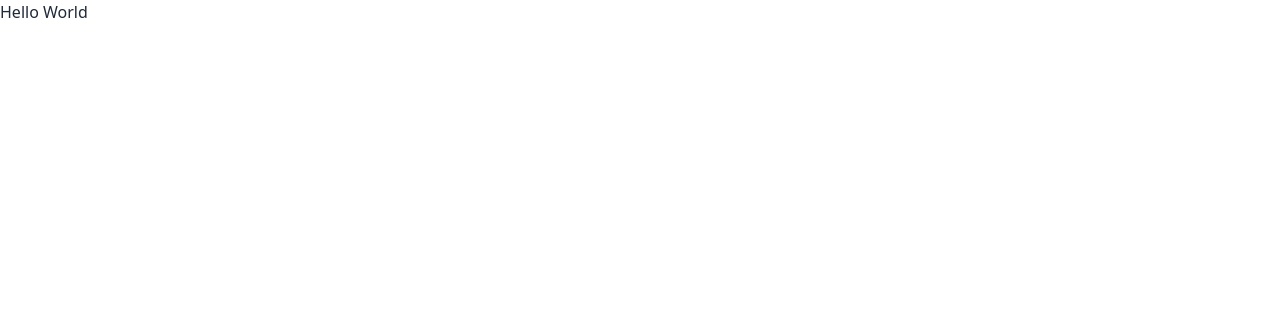
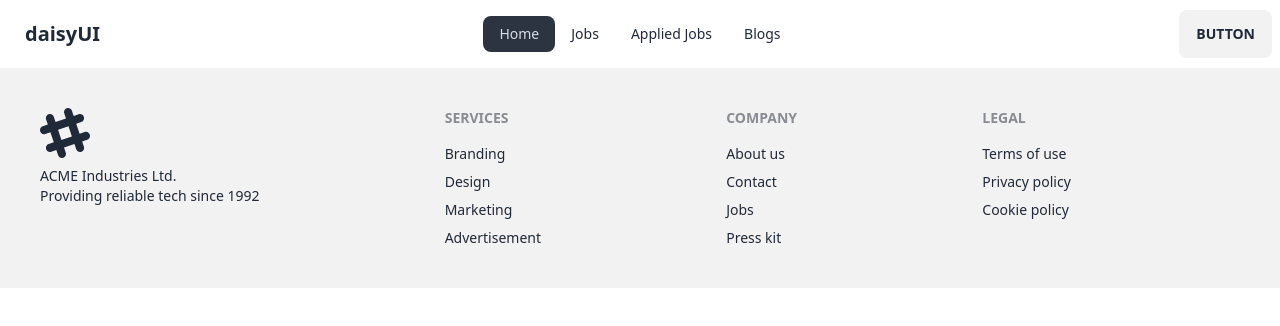
Before and after one commit to codermahbub20/carrer-hub-react-project, a React (Vite) app: page / in a window 1280 px wide. Shown: the top 326 px of the page. Built offline with nearby package versions, Linux system fonts and the light colour scheme.

Commit message:
Nav bar and footer section are complete

```diff
--- /dev/null
+++ b/src/Components/AppliedJobs/AppliedJobs.jsx
@@ -0,0 +1,11 @@
+
+
+const AppliedJobs = () => {
+    return (
+        <div>
+            <h1>Applied Jobs Section</h1>
+        </div>
+    );
+};
+
+export default AppliedJobs;
--- /dev/null
+++ b/src/Components/ErrorPage/ErrorPage.jsx
@@ -0,0 +1,13 @@
+import { Link } from "react-router-dom";
+
+
+const ErrorPage = () => {
+    return (
+        <div >
+            <h1>Opppssss !!!!!!!!!!!!!!!!!!</h1>
+            <button className="btn btn-primary"><Link to="/">Go Back To Home</Link></button>
+        </div>
+    );
+};
+
+export default ErrorPage;
--- a/src/Components/Footer/Footer.jsx
+++ b/src/Components/Footer/Footer.jsx
@@ -1,8 +1,31 @@
 const Footer = () => {
     return (
-        <div>
-
-        </div>
+        <footer className="footer p-10 bg-base-200 text-base-content">
+            <aside>
+                <svg width="50" height="50" viewBox="0 0 24 24" xmlns="http://www.w3.org/2000/svg" fillRule="evenodd" clipRule="evenodd" className="fill-current"><path d="M22.672 15.226l-2.432.811.841 2.515c.33 1.019-.209 2.127-1.23 2.456-1.15.325-2.148-.321-2.463-1.226l-.84-2.518-5.013 1.677.84 2.517c.391 1.203-.434 2.542-1.831 2.542-.88 0-1.601-.564-1.86-1.314l-.842-2.516-2.431.809c-1.135.328-2.145-.317-2.463-1.229-.329-1.018.211-2.127 1.231-2.456l2.432-.809-1.621-4.823-2.432.808c-1.355.384-2.558-.59-2.558-1.839 0-.817.509-1.582 1.327-1.846l2.433-.809-.842-2.515c-.33-1.02.211-2.129 1.232-2.458 1.02-.329 2.13.209 2.461 1.229l.842 2.515 5.011-1.677-.839-2.517c-.403-1.238.484-2.553 1.843-2.553.819 0 1.585.509 1.85 1.326l.841 2.517 2.431-.81c1.02-.33 2.131.211 2.461 1.229.332 1.018-.21 2.126-1.23 2.456l-2.433.809 1.622 4.823 2.433-.809c1.242-.401 2.557.484 2.557 1.838 0 .819-.51 1.583-1.328 1.847m-8.992-6.428l-5.01 1.675 1.619 4.828 5.011-1.674-1.62-4.829z"></path></svg>
+                <p>ACME Industries Ltd.<br />Providing reliable tech since 1992</p>
+            </aside>
+            <nav>
+                <header className="footer-title">Services</header>
+                <a className="link link-hover">Branding</a>
+                <a className="link link-hover">Design</a>
+                <a className="link link-hover">Marketing</a>
+                <a className="link link-hover">Advertisement</a>
+            </nav>
+            <nav>
+                <header className="footer-title">Company</header>
+                <a className="link link-hover">About us</a>
+                <a className="link link-hover">Contact</a>
+                <a className="link link-hover">Jobs</a>
+                <a className="link link-hover">Press kit</a>
+            </nav>
+            <nav>
+                <header className="footer-title">Legal</header>
+                <a className="link link-hover">Terms of use</a>
+                <a className="link link-hover">Privacy policy</a>
+                <a className="link link-hover">Cookie policy</a>
+            </nav>
+        </footer>
     );
 };
 
--- /dev/null
+++ b/src/Components/Header/Header.jsx
@@ -0,0 +1,38 @@
+import { NavLink } from "react-router-dom";
+
+
+const Header = () => {
+
+    const navLinks = <>
+        <li><NavLink to="/">Home</NavLink></li>
+        <li><NavLink to="/jobs">Jobs</NavLink></li>
+        <li><NavLink to="/applied">Applied Jobs</NavLink></li>
+        <li><NavLink to="/blogs">Blogs</NavLink></li>
+    </>
+
+    return (
+        <div className="navbar bg-base-100">
+            <div className="navbar-start">
+                <div className="dropdown">
+                    <label tabIndex={0} className="btn btn-ghost lg:hidden">
+                        <svg xmlns="http://www.w3.org/2000/svg" className="h-5 w-5" fill="none" viewBox="0 0 24 24" stroke="currentColor"><path strokeLinecap="round" strokeLinejoin="round" strokeWidth="2" d="M4 6h16M4 12h8m-8 6h16" /></svg>
+                    </label>
+                    <ul tabIndex={0} className="menu menu-sm dropdown-content mt-3 z-[1] p-2 shadow bg-base-100 rounded-box w-52">
+                        {navLinks}
+                    </ul>
+                </div>
+                <a className="btn btn-ghost normal-case text-xl">daisyUI</a>
+            </div>
+            <div className="navbar-center hidden lg:flex">
+                <ul className="menu menu-horizontal px-1">
+                   {navLinks}
+                </ul>
+            </div>
+            <div className="navbar-end">
+                <a className="btn">Button</a>
+            </div>
+        </div>
+    );
+};
+
+export default Header;
--- a/src/Components/Home/Home.jsx
+++ b/src/Components/Home/Home.jsx
@@ -1,7 +1,7 @@
 const Home = () => {
     return (
         <div>
-            <h1>Hello World</h1>
+
         </div>
     );
 };
--- a/src/Components/Root/Root.jsx
+++ b/src/Components/Root/Root.jsx
@@ -1,9 +1,13 @@
 import { Outlet } from "react-router-dom";
+import Footer from "../Footer/Footer";
+import Header from "../Header/Header";
 
 const Root = () => {
     return (
         <div>
+            <Header></Header>
             <Outlet></Outlet>
+            <Footer></Footer>
         </div>
     );
 };
--- a/src/main.jsx
+++ b/src/main.jsx
@@ -8,15 +8,22 @@
 } from "react-router-dom";
 import Root from './Components/Root/Root';
 import Home from './Components/Home/Home';
+import AppliedJobs from './Components/AppliedJobs/AppliedJobs';
+import ErrorPage from './Components/ErrorPage/ErrorPage';
 
 const router = createBrowserRouter([
   {
     path: "/",
     element: <Root></Root>,
+    errorElement: <ErrorPage></ErrorPage>,
     children:[
       {
         path:"/",
         element: <Home></Home>
+      },
+      {
+        path: "/applied",
+        element: <AppliedJobs></AppliedJobs>
       }
     ]
   },
```
